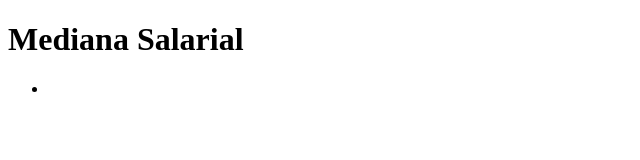
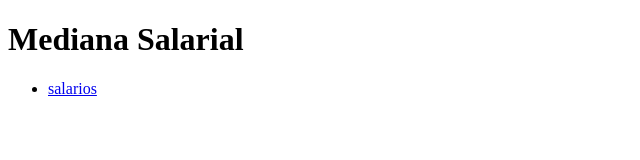
Before and after one commit to nicolasManevy/javascriptPractica, a plain HTML site: page index.html in a window 1280 px wide. Shown: the full height of the page, 0-640 px from the left. Drawn offline with Linux system fonts and the light colour scheme.

Commit message:
modifique index

```diff
--- a/index.html
+++ b/index.html
@@ -16,7 +16,7 @@
         <nav>
             <ul>
                 <li>
-                    <a href="./Salarios.html"></a>
+                    <a href="./Salarios.html"> salarios</a>
                 </li>
             </ul>
         </nav>
```
